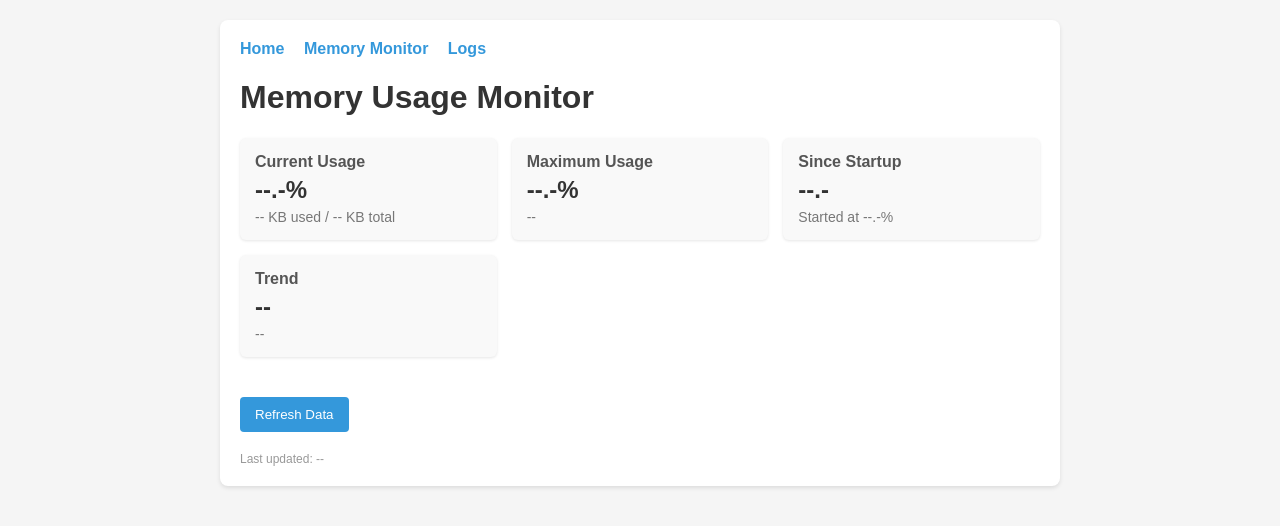
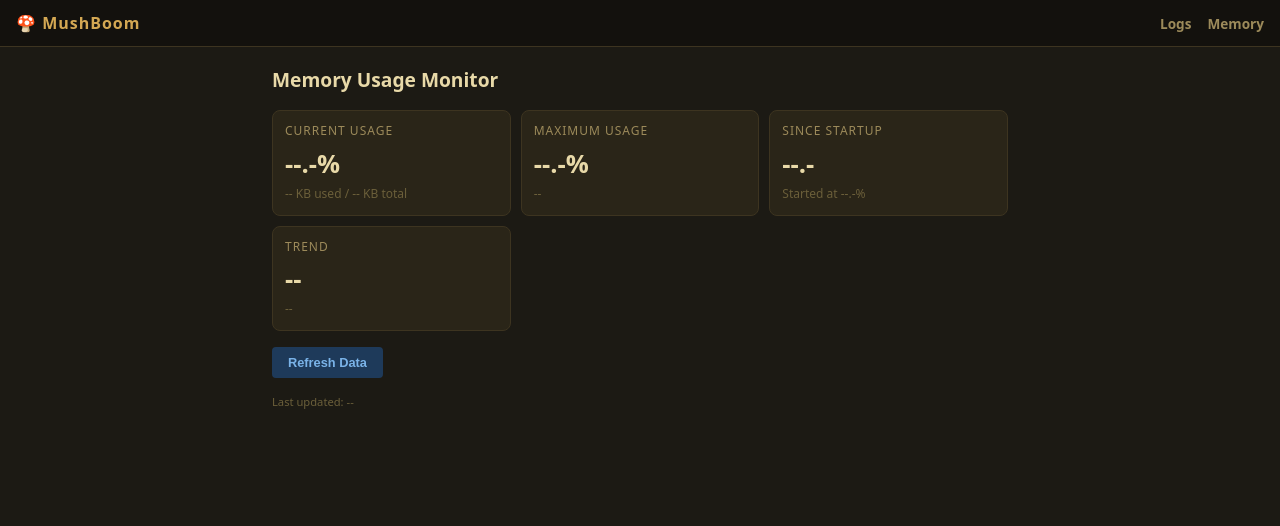
Before and after one commit to MissingLinkMC/mushboom, a plain HTML site: page src/static/memory.html in a window 1280 px wide. Drawn offline with Linux system fonts and the light colour scheme; no server answers.

Commit message:
feat: rewrite memory.html with earthy theme

```diff
--- a/src/static/memory.html
+++ b/src/static/memory.html
@@ -2,110 +2,29 @@
 <html lang="en">
 <head>
   <meta charset="UTF-8">
+  <title>MushBoom Memory Monitor</title>
   <meta name="viewport" content="width=device-width, initial-scale=1.0">
-    <title>MushBoom Memory Monitor</title>
-    <style>
-        body {
-            font-family: Arial, sans-serif;
-            margin: 0;
-            padding: 20px;
-            background-color: #f5f5f5;
-        }
-        .container {
-            max-width: 800px;
-            margin: 0 auto;
-            background-color: white;
-            padding: 20px;
-            border-radius: 8px;
-            box-shadow: 0 2px 4px rgba(0,0,0,0.1);
-        }
-        h1 {
-            color: #333;
-        }
-        .stats-grid {
-            display: grid;
-            grid-template-columns: repeat(auto-fit, minmax(200px, 1fr));
-            gap: 15px;
-            margin-bottom: 20px;
-        }
-        .stat-card {
-            background-color: #f9f9f9;
-            padding: 15px;
-            border-radius: 6px;
-            box-shadow: 0 1px 3px rgba(0,0,0,0.1);
-        }
-        .stat-title {
-            font-weight: bold;
-            margin-bottom: 5px;
-            color: #555;
-        }
-        .stat-value {
-            font-size: 24px;
-            font-weight: bold;
-            color: #333;
-        }
-        .stat-details {
-            font-size: 14px;
-            color: #777;
-            margin-top: 5px;
-        }
-        .warning {
-            color: #e67e22;
-        }
-        .danger {
-            color: #e74c3c;
-        }
-        .good {
-            color: #27ae60;
-        }
-        .chart-container {
-            width: 100%;
-            height: 300px;
-            margin-top: 20px;
-        }
-        .refresh-button {
-            background-color: #3498db;
-            color: white;
-            border: none;
-            padding: 10px 15px;
-            border-radius: 4px;
-            cursor: pointer;
-            margin-top: 20px;
-        }
-        .refresh-button:hover {
-            background-color: #2980b9;
-        }
-        .timestamp {
-            font-size: 12px;
-            color: #999;
-            margin-top: 20px;
-        }
-        .navbar {
-            margin-bottom: 20px;
-        }
-        .navbar a {
-            margin-right: 15px;
-            text-decoration: none;
-            color: #3498db;
-            font-weight: bold;
-        }
-        .navbar a:hover {
-            text-decoration: underline;
-        }
-    </style>
+  <link rel="apple-touch-icon" sizes="180x180" href="/apple-touch-icon.png">
+  <link rel="icon" type="image/png" sizes="32x32" href="/favicon-32x32.png">
+  <link rel="icon" type="image/png" sizes="16x16" href="/favicon-16x16.png">
+  <link rel="manifest" href="/site.webmanifest">
+  <link rel="stylesheet" href="/style.css">
 </head>
 <body>
-    <div class="container">
-        <div class="navbar">
-            <a href="/">Home</a>
-            <a href="/memory.html">Memory Monitor</a>
+
+  <nav class="navbar">
+    <a class="navbar-brand" href="/">🍄 MushBoom</a>
+    <div class="navbar-links">
       <a href="/logs.html">Logs</a>
+      <a href="/memory.html">Memory</a>
     </div>
+  </nav>
 
-        <h1>Memory Usage Monitor</h1>
+  <div class="page-wide">
+    <div class="page-heading">Memory Usage Monitor</div>
 
     <div class="stats-grid">
-            <div class="stat-card">
+      <div class="card">
         <div class="stat-title">Current Usage</div>
         <div class="stat-value" id="current-percent">--.-%</div>
         <div class="stat-details">
@@ -113,120 +32,75 @@
           <span id="current-total">-- KB</span> total
         </div>
       </div>
-
-            <div class="stat-card">
+      <div class="card">
         <div class="stat-title">Maximum Usage</div>
         <div class="stat-value" id="max-percent">--.-%</div>
         <div class="stat-details" id="max-time">--</div>
       </div>
-
-            <div class="stat-card">
+      <div class="card">
         <div class="stat-title">Since Startup</div>
         <div class="stat-value" id="change-since-startup">--.-</div>
-                <div class="stat-details">
-                    Started at <span id="startup-percent">--.-%</span>
+        <div class="stat-details">Started at <span id="startup-percent">--.-%</span></div>
       </div>
-            </div>
-
-            <div class="stat-card">
+      <div class="card">
         <div class="stat-title">Trend</div>
         <div class="stat-value" id="trend">--</div>
         <div class="stat-details" id="trend-details">--</div>
       </div>
     </div>
 
-        <button class="refresh-button" onclick="fetchData()">Refresh Data</button>
+    <div class="refresh-bar">
+      <button class="btn btn-refresh" onclick="fetchData()">Refresh Data</button>
+    </div>
 
-        <div class="timestamp">Last updated: <span id="last-update">--</span></div>
+    <div class="last-updated">Last updated: <span id="last-update">--</span></div>
   </div>
 
   <script>
-        // Format bytes to KB with one decimal place
-        function formatBytes(bytes) {
-            return (bytes / 1024).toFixed(1) + ' KB';
+    function formatBytes(bytes) { return (bytes / 1024).toFixed(1) + ' KB'; }
+    function formatTime(ts) {
+      if (!ts) return '--';
+      return new Date(ts * 1000).toLocaleString();
     }
 
-        // Format timestamp to readable date
-        function formatTime(timestamp) {
-            if (!timestamp) return '--';
-            const date = new Date(timestamp * 1000);
-            return date.toLocaleString();
+    function fetchData() {
+      fetch('/api/memory')
+        .then(r => r.json())
+        .then(data => {
+          const pct = data.current.percent;
+          const currentEl = document.getElementById('current-percent');
+          currentEl.textContent = pct.toFixed(1) + '%';
+          currentEl.className = 'stat-value' + (pct > 30 ? ' danger' : pct > 25 ? ' warning' : ' good');
+
+          document.getElementById('current-used').textContent  = formatBytes(data.current.used);
+          document.getElementById('current-total').textContent = formatBytes(data.current.total);
+          document.getElementById('max-percent').textContent   = data.history.max.percent.toFixed(1) + '%';
+          document.getElementById('max-time').textContent      = 'at ' + formatTime(data.history.max.time);
+
+          const change = data.current.percent - data.history.startup.percent;
+          const changeEl = document.getElementById('change-since-startup');
+          changeEl.textContent = (change >= 0 ? '+' : '') + change.toFixed(1) + '%';
+          changeEl.className = 'stat-value' + (change > 10 ? ' danger' : change > 5 ? ' warning' : ' good');
+
+          document.getElementById('startup-percent').textContent = data.history.startup.percent.toFixed(1) + '%';
+
+          const trendEl = document.getElementById('trend');
+          if (data.history.trend_increasing) {
+            trendEl.textContent = '↑ Increasing';
+            trendEl.className = 'stat-value warning';
+            document.getElementById('trend-details').textContent = 'Memory usage is trending upward';
+          } else {
+            trendEl.textContent = '→ Stable';
+            trendEl.className = 'stat-value good';
+            document.getElementById('trend-details').textContent = 'Memory usage is stable';
           }
 
-        // Fetch memory data from API
-        function fetchData() {
-            fetch('/api/memory')
-                .then(response => response.json())
-                .then(data => {
-                    // Update current usage
-                    document.getElementById('current-percent').textContent =
-                        data.current.percent.toFixed(1) + '%';
-                    document.getElementById('current-used').textContent =
-                        formatBytes(data.current.used);
-                    document.getElementById('current-total').textContent =
-                        formatBytes(data.current.total);
-
-                    // Update color based on usage
-                    const currentPercent = document.getElementById('current-percent');
-                    if (data.current.percent > 25) {
-                        currentPercent.className = 'stat-value warning';
-                    } else if (data.current.percent > 30) {
-                        currentPercent.className = 'stat-value danger';
-                    } else {
-                        currentPercent.className = 'stat-value good';
+          document.getElementById('last-update').textContent = new Date().toLocaleString();
+        })
+        .catch(e => console.error('Error fetching memory data:', e));
     }
 
-                    // Update max usage
-                    document.getElementById('max-percent').textContent =
-                        data.history.max.percent.toFixed(1) + '%';
-                    document.getElementById('max-time').textContent =
-                        'at ' + formatTime(data.history.max.time);
-
-                    // Update startup comparison
-                    const startupPercent = data.history.startup.percent;
-                    const currentPercVal = data.current.percent;
-                    const change = currentPercVal - startupPercent;
-                    const changeElement = document.getElementById('change-since-startup');
-                    changeElement.textContent = (change >= 0 ? '+' : '') + change.toFixed(1) + '%';
-
-                    if (change > 5) {
-                        changeElement.className = 'stat-value warning';
-                    } else if (change > 10) {
-                        changeElement.className = 'stat-value danger';
-                    } else {
-                        changeElement.className = 'stat-value good';
-                    }
-
-                    document.getElementById('startup-percent').textContent =
-                        startupPercent.toFixed(1) + '%';
-
-                    // Update trend
-                    const trendElement = document.getElementById('trend');
-                    if (data.history.trend_increasing) {
-                        trendElement.textContent = '↑ Increasing';
-                        trendElement.className = 'stat-value warning';
-                        document.getElementById('trend-details').textContent =
-                            'Memory usage is trending upward';
-                    } else {
-                        trendElement.textContent = '→ Stable';
-                        trendElement.className = 'stat-value good';
-                        document.getElementById('trend-details').textContent =
-                            'Memory usage is stable';
-                    }
-
-                    // Update timestamp
-                    document.getElementById('last-update').textContent =
-                        new Date().toLocaleString();
-                })
-                .catch(error => {
-                    console.error('Error fetching memory data:', error);
-                });
-        }
-
-        // Load data when page loads
     document.addEventListener('DOMContentLoaded', fetchData);
-
-        // Refresh data every 60 seconds
     setInterval(fetchData, 60000);
   </script>
 </body>
```
Lines whose indentation alone changed are shown as unchanged.
